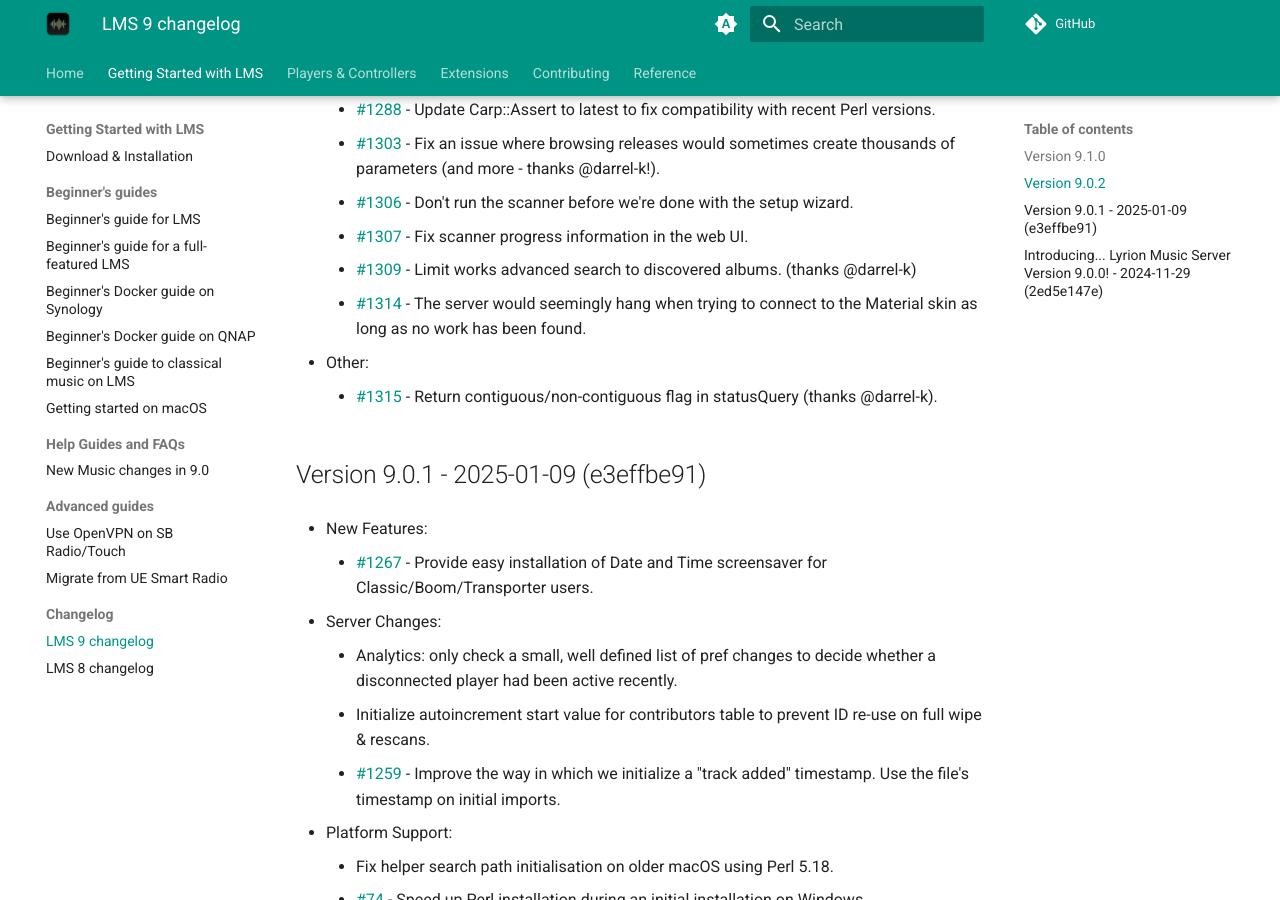
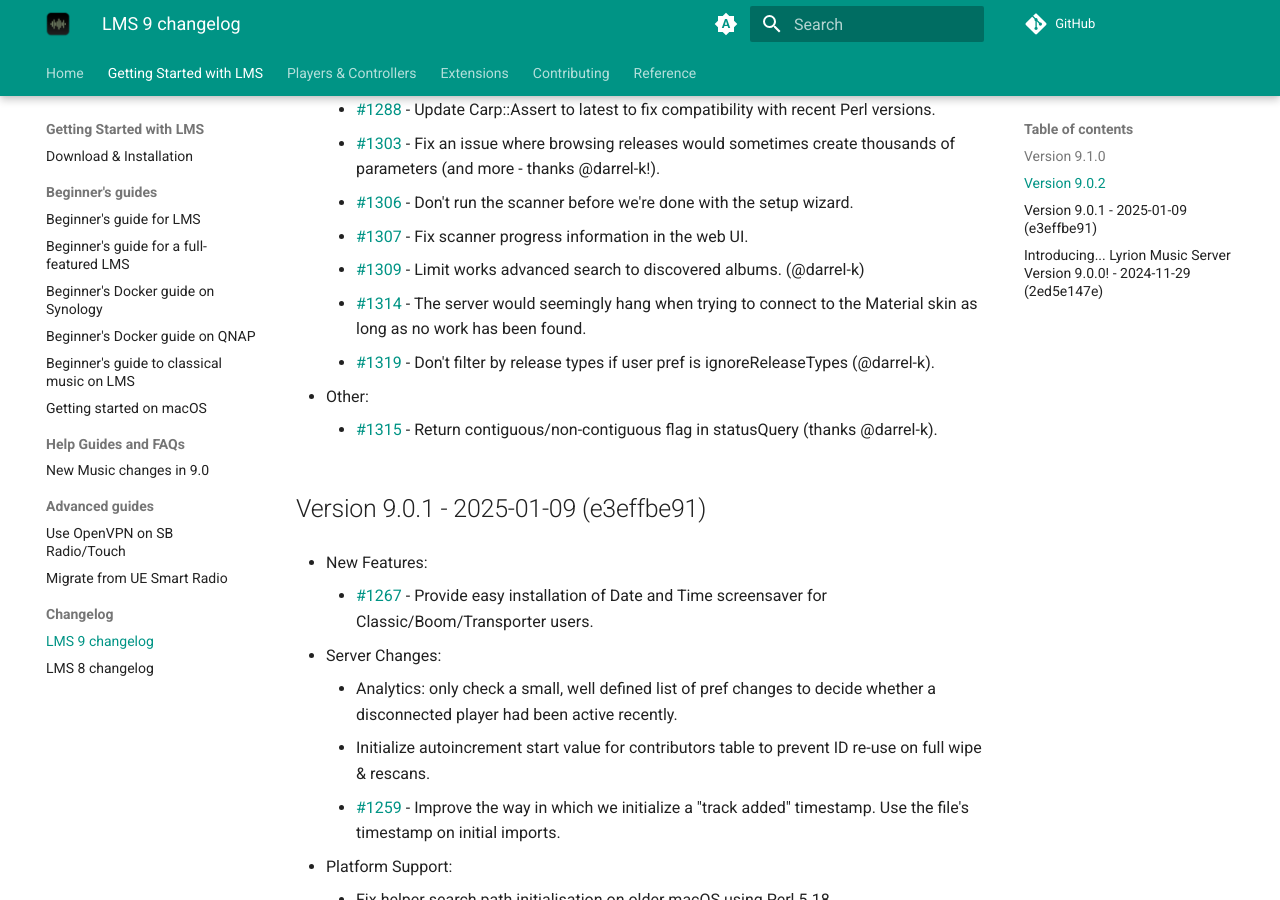
Before and after one commit to LMS-Community/lms-community.github.io, an MkDocs documentation site: the page built from docs/getting-started/changelog-lms9.md, in a window 1280 px wide and 900 px high, scrolled down 1237 px. Built offline with MkDocs 1.6.1 and Material for MkDocs 9.7.7, drawn with Linux system fonts in a browser that asks for light colours; a script that is not in the unit is left out; plug-ins that fetch from the network failed and are left out; comment, search, counter and statistics services are not loaded.

Commit message:
Update external data sources

```diff
--- a/docs/getting-started/changelog-lms9.md
+++ b/docs/getting-started/changelog-lms9.md
@@ -45,8 +45,9 @@
 	- [#1303](https://github.com/LMS-Community/slimserver/pull/1303) \- Fix an issue where browsing releases would sometimes create thousands of parameters (and more - thanks @darrel-k!).
 	- [#1306](https://github.com/LMS-Community/slimserver/pull/1306) \- Don't run the scanner before we're done with the setup wizard.
 	- [#1307](https://github.com/LMS-Community/slimserver/pull/1307) \- Fix scanner progress information in the web UI.
-	- [#1309](https://github.com/LMS-Community/slimserver/pull/1309) \- Limit works advanced search to discovered albums. (thanks @darrel-k)
+	- [#1309](https://github.com/LMS-Community/slimserver/pull/1309) \- Limit works advanced search to discovered albums. (@darrel-k)
 	- [#1314](https://github.com/LMS-Community/slimserver/issue/1314) \- The server would seemingly hang when trying to connect to the Material skin as long as no work has been found.
+	- [#1319](https://github.com/LMS-Community/slimserver/pull/1319) \- Don't filter by release types if user pref is ignoreReleaseTypes (@darrel-k).
 
 - Other:
 
```
Also changed, not shown: docs/analytics/stats.json (+1 -1 lines).
